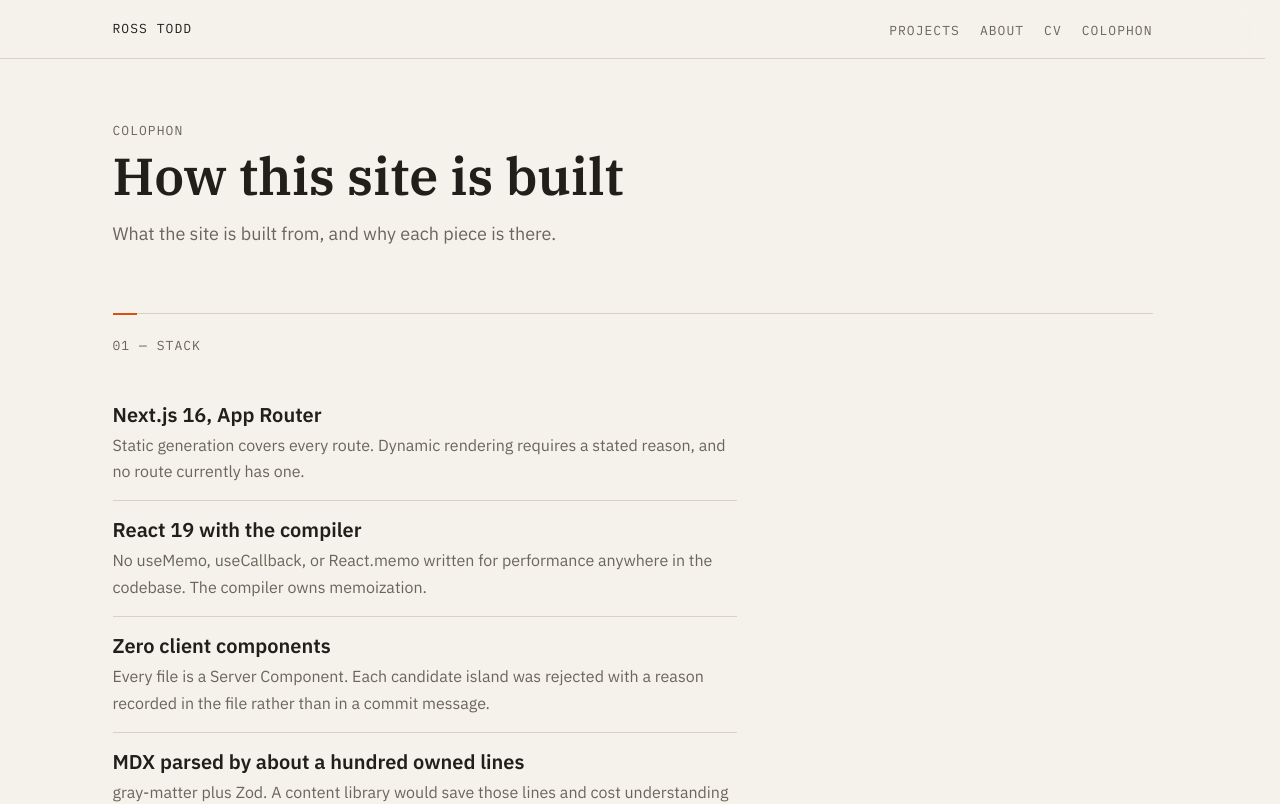
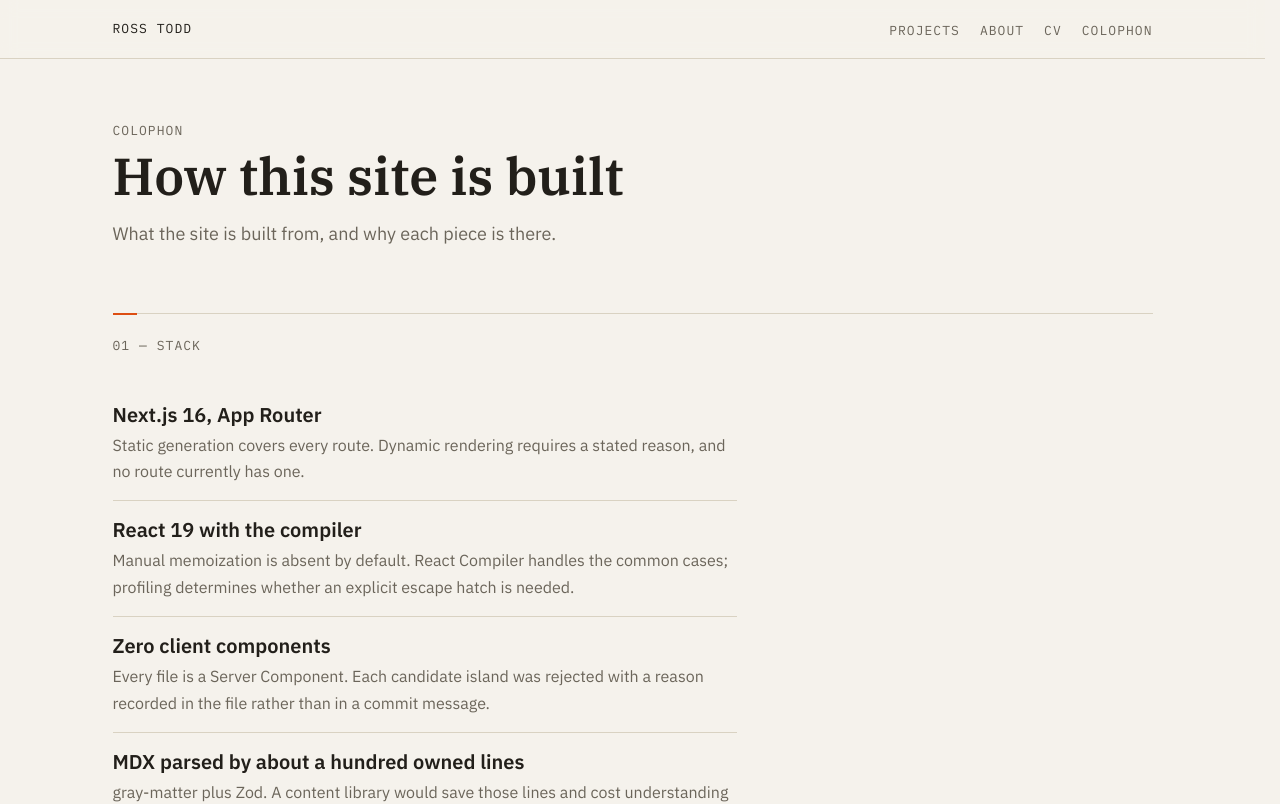
Before and after one commit to rsstdd/portfolio-2026, a Next.js app: page /colophon in a window 1280 px wide. Shown: the top 804 px of the page. Built offline with nearby package versions, Linux system fonts and the light colour scheme.

Commit message:
chore: bump outdated package

```diff
--- a/next.config.ts
+++ b/next.config.ts
@@ -8,6 +8,7 @@ const config: NextConfig = {
   reactCompiler: true,
   images: { formats: ["image/avif", "image/webp"] },
   pageExtensions: ["ts", "tsx", "mdx"],
+  transpilePackages: ["next-mdx-remote"],
 };
 
 const withMDX = createMDX({
--- a/package.json
+++ b/package.json
@@ -22,7 +22,7 @@
     "@types/mdx": "^2.0.14",
     "gray-matter": "^4.0.3",
     "next": "16.2.12",
-    "next-mdx-remote": "^5.0.0",
+    "next-mdx-remote": "^6.0.0",
     "react": "19.2.4",
     "react-dom": "19.2.4",
     "remark-gfm": "^4.0.1",
--- a/src/app/colophon/page.tsx
+++ b/src/app/colophon/page.tsx
@@ -15,7 +15,7 @@ const stack = [
   ],
   [
     "React 19 with the compiler",
-    "No useMemo, useCallback, or React.memo written for performance anywhere in the codebase. The compiler owns memoization.",
+    "Manual memoization is absent by default. React Compiler handles the common cases; profiling determines whether an explicit escape hatch is needed.",
   ],
   [
     "Zero client components",
```
Also changed, not shown: 1 other file (tests, documents, lock files or other folders).
